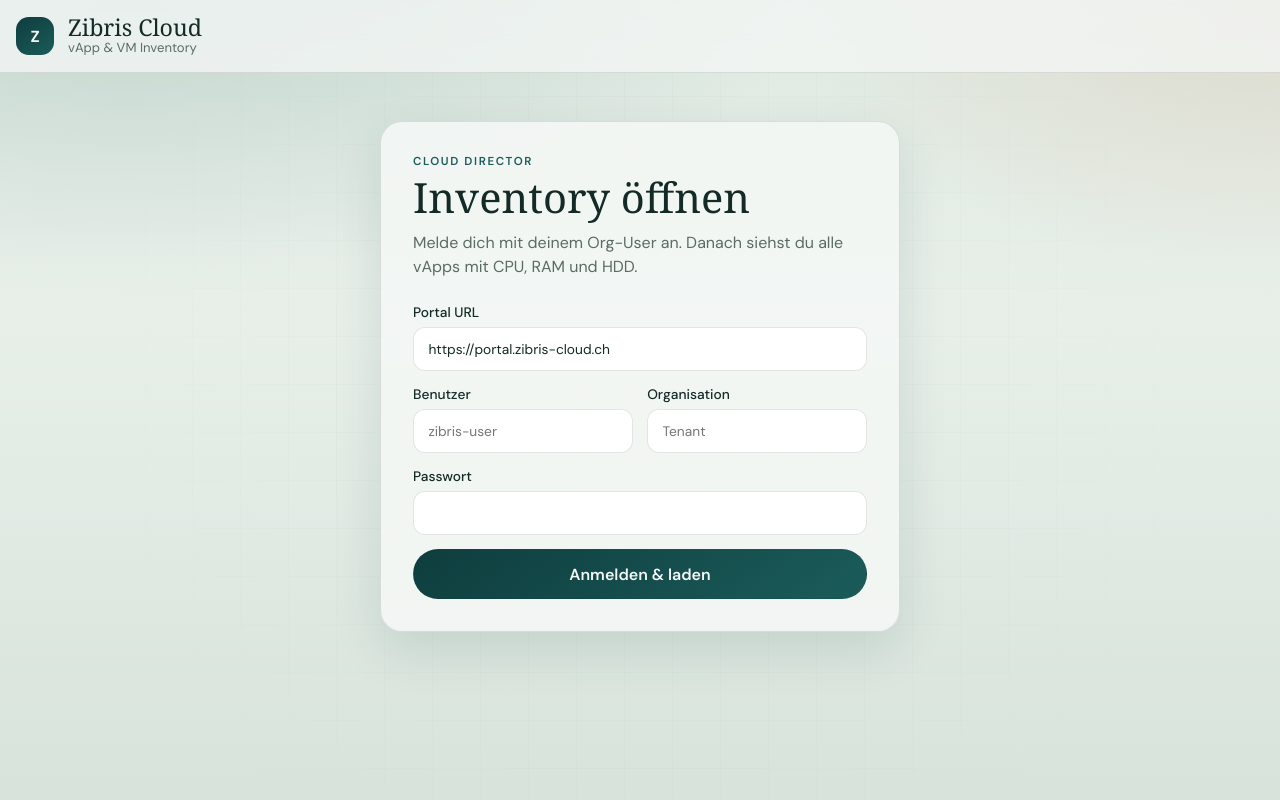
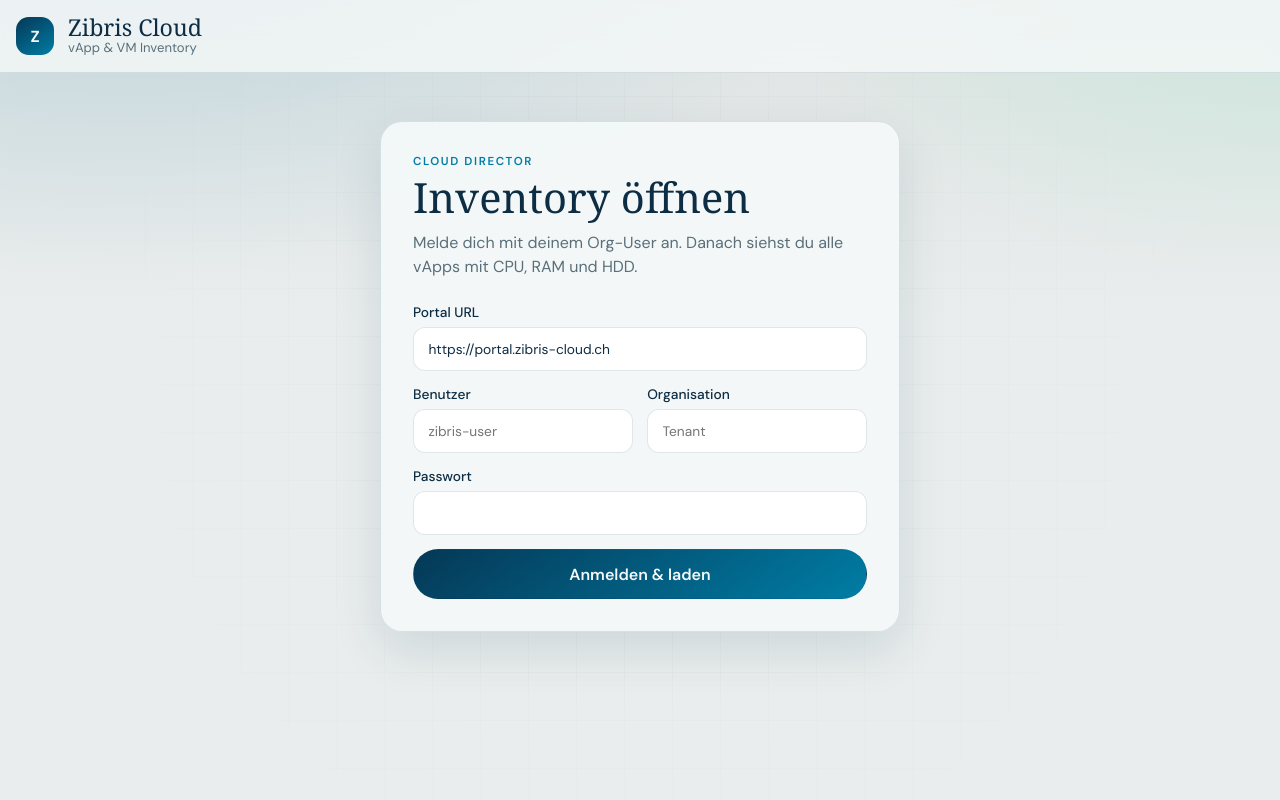
Before and after one commit to nycon/zibris-inventory-tool, a FastAPI app: page / in a window 1280 px wide. Run offline with FastAPI, Linux system fonts and the light colour scheme; some web fonts are replaced.

Commit message:
ui color change

```diff
--- a/app/main.py
+++ b/app/main.py
@@ -611,8 +611,8 @@ async def export_xlsx(
         "Netzwerk",
     ]
     ws.append(headers)
-    header_fill = PatternFill("solid", fgColor="0F3D3E")
-    header_font = Font(color="F4F7F5", bold=True)
+    header_fill = PatternFill("solid", fgColor="053856")
+    header_font = Font(color="F4F8F8", bold=True)
     for col, _ in enumerate(headers, start=1):
         cell = ws.cell(1, col)
         cell.fill = header_fill
@@ -648,11 +648,11 @@ async def export_xlsx(
 
     # Cost block at the bottom
     start = data_end + 2
-    section_fill = PatternFill("solid", fgColor="0F3D3E")
-    section_font = Font(color="F4F7F5", bold=True)
+    section_fill = PatternFill("solid", fgColor="053856")
+    section_font = Font(color="F4F8F8", bold=True)
     label_font = Font(bold=True)
-    total_fill = PatternFill("solid", fgColor="C45C26")
-    total_font = Font(color="F4F7F5", bold=True)
+    total_fill = PatternFill("solid", fgColor="007DA5")
+    total_font = Font(color="F4F8F8", bold=True)
 
     ws.cell(start, 1, "VM Berechnung").font = section_font
     ws.cell(start, 1).fill = section_fill
--- a/app/static/styles.css
+++ b/app/static/styles.css
@@ -1,16 +1,17 @@
 :root {
-  --bg: #e8efe9;
-  --bg-2: #f4f7f5;
-  --ink: #142a26;
-  --muted: #5b6b66;
-  --line: rgba(20, 42, 38, 0.12);
-  --teal: #0f3d3e;
-  --teal-2: #1a5c5a;
-  --accent: #c45c26;
-  --ok: #1f7a4c;
-  --off: #8a6a2f;
-  --danger: #9b2c2c;
-  --shadow: 0 18px 50px rgba(15, 61, 62, 0.12);
+  /* NinjaOne-inspired palette – layout/style unchanged */
+  --bg: #e9eded;
+  --bg-2: #f4f8f8;
+  --ink: #0d2d44;
+  --muted: #5a6f7a;
+  --line: rgba(5, 56, 86, 0.12);
+  --teal: #053856;
+  --teal-2: #007da5;
+  --accent: #17e685;
+  --ok: #00aa5f;
+  --off: #f39500;
+  --danger: #ff6027;
+  --shadow: 0 18px 50px rgba(5, 56, 86, 0.12);
   --radius: 18px;
   --font: "DM Sans", system-ui, sans-serif;
   --display: "Instrument Serif", Georgia, serif;
@@ -29,9 +30,9 @@ html, body {
   font-family: var(--font);
   color: var(--ink);
   background:
-    radial-gradient(1200px 600px at 10% -10%, rgba(26, 92, 90, 0.18), transparent 60%),
-    radial-gradient(900px 500px at 100% 0%, rgba(196, 92, 38, 0.12), transparent 55%),
-    linear-gradient(180deg, #dfeae2 0%, var(--bg) 40%, #d7e3db 100%);
+    radial-gradient(1200px 600px at 10% -10%, rgba(0, 125, 165, 0.16), transparent 60%),
+    radial-gradient(900px 500px at 100% 0%, rgba(23, 230, 133, 0.10), transparent 55%),
+    linear-gradient(180deg, #dfe3e3 0%, var(--bg) 40%, #e9eded 100%);
 }
 
 body {
@@ -43,8 +44,8 @@ body {
   inset: 0;
   pointer-events: none;
   background-image:
-    linear-gradient(rgba(20, 42, 38, 0.03) 1px, transparent 1px),
-    linear-gradient(90deg, rgba(20, 42, 38, 0.03) 1px, transparent 1px);
+    linear-gradient(rgba(5, 56, 86, 0.04) 1px, transparent 1px),
+    linear-gradient(90deg, rgba(5, 56, 86, 0.04) 1px, transparent 1px);
   background-size: 48px 48px;
   mask-image: radial-gradient(circle at center, black, transparent 75%);
 }
@@ -60,7 +61,7 @@ body {
   padding: 1rem 1.5rem;
   padding-inline: max(1rem, calc((100% - 1680px) / 2 + 0.75rem));
   backdrop-filter: blur(14px);
-  background: rgba(244, 247, 245, 0.78);
+  background: rgba(244, 248, 248, 0.82);
   border-bottom: 1px solid var(--line);
 }
 
@@ -77,7 +78,7 @@ body {
   display: grid;
   place-items: center;
   background: linear-gradient(145deg, var(--teal), var(--teal-2));
-  color: #f4f7f5;
+  color: #f4f8f8;
   font-weight: 700;
   letter-spacing: 0.02em;
 }
@@ -122,7 +123,7 @@ main {
   margin: 3rem auto;
   padding: 2rem;
   border-radius: calc(var(--radius) + 4px);
-  background: rgba(244, 247, 245, 0.92);
+  background: rgba(244, 248, 248, 0.94);
   border: 1px solid var(--line);
   box-shadow: var(--shadow);
 }
@@ -221,7 +222,7 @@ input:focus, select:focus {
 
 .btn.primary {
   background: linear-gradient(145deg, var(--teal), var(--teal-2));
-  color: #f4f7f5;
+  color: #f4f8f8;
 }
 
 .btn.ghost {
--- a/app/templates/index.html
+++ b/app/templates/index.html
@@ -7,7 +7,7 @@
   <link rel="preconnect" href="https://fonts.googleapis.com" />
   <link rel="preconnect" href="https://fonts.gstatic.com" crossorigin />
   <link href="https://fonts.googleapis.com/css2?family=DM+Sans:ital,opsz,wght@0,9..40,400;0,9..40,500;0,9..40,600;0,9..40,700;1,9..40,400&family=Instrument+Serif:ital@0;1&display=swap" rel="stylesheet" />
-  <link rel="stylesheet" href="/static/styles.css?v=29" />
+  <link rel="stylesheet" href="/static/styles.css?v=31" />
 </head>
 <body>
   <div class="bg-glow" aria-hidden="true"></div>
```
Also changed, not shown: other parts of app/static/styles.css (+22 -22 lines).
